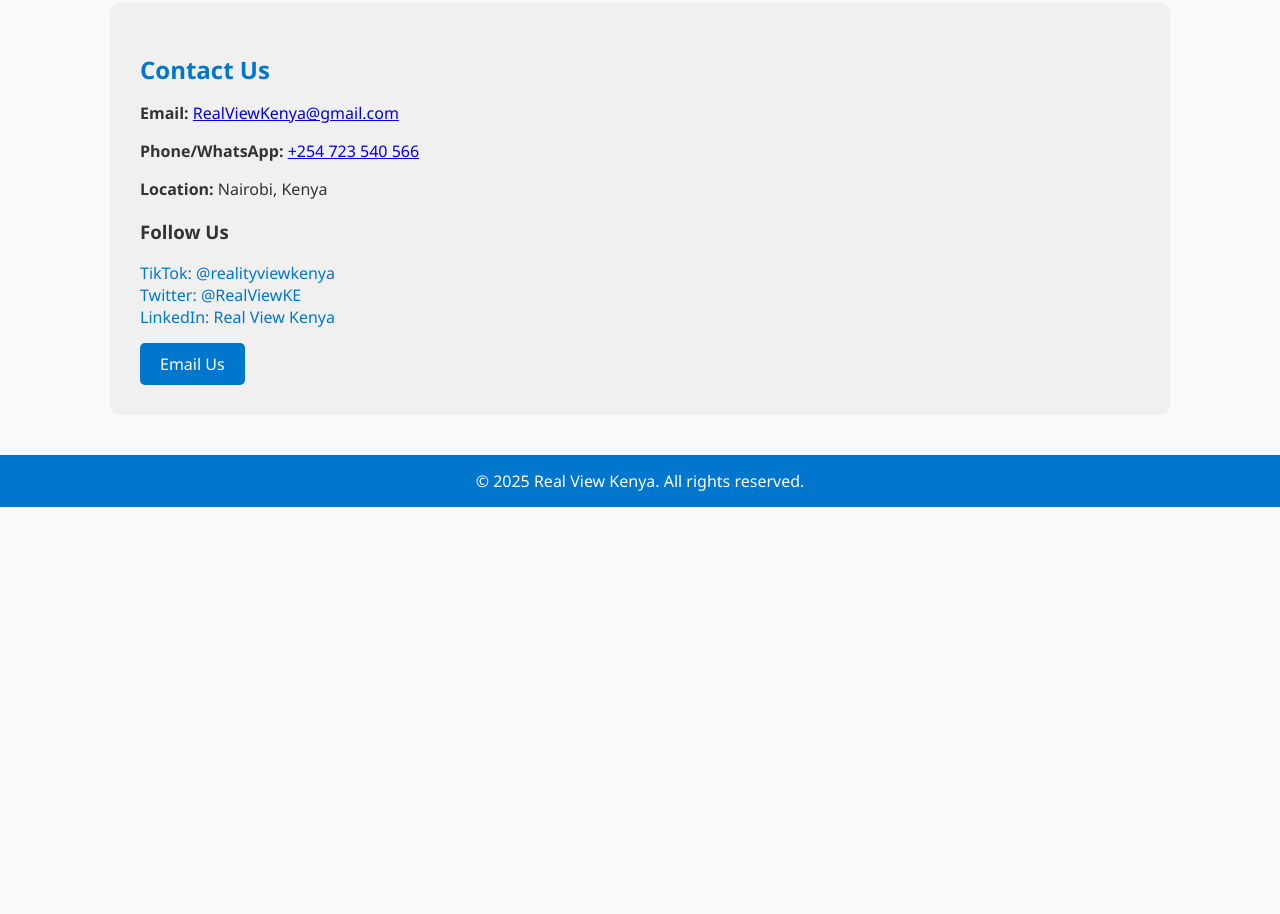
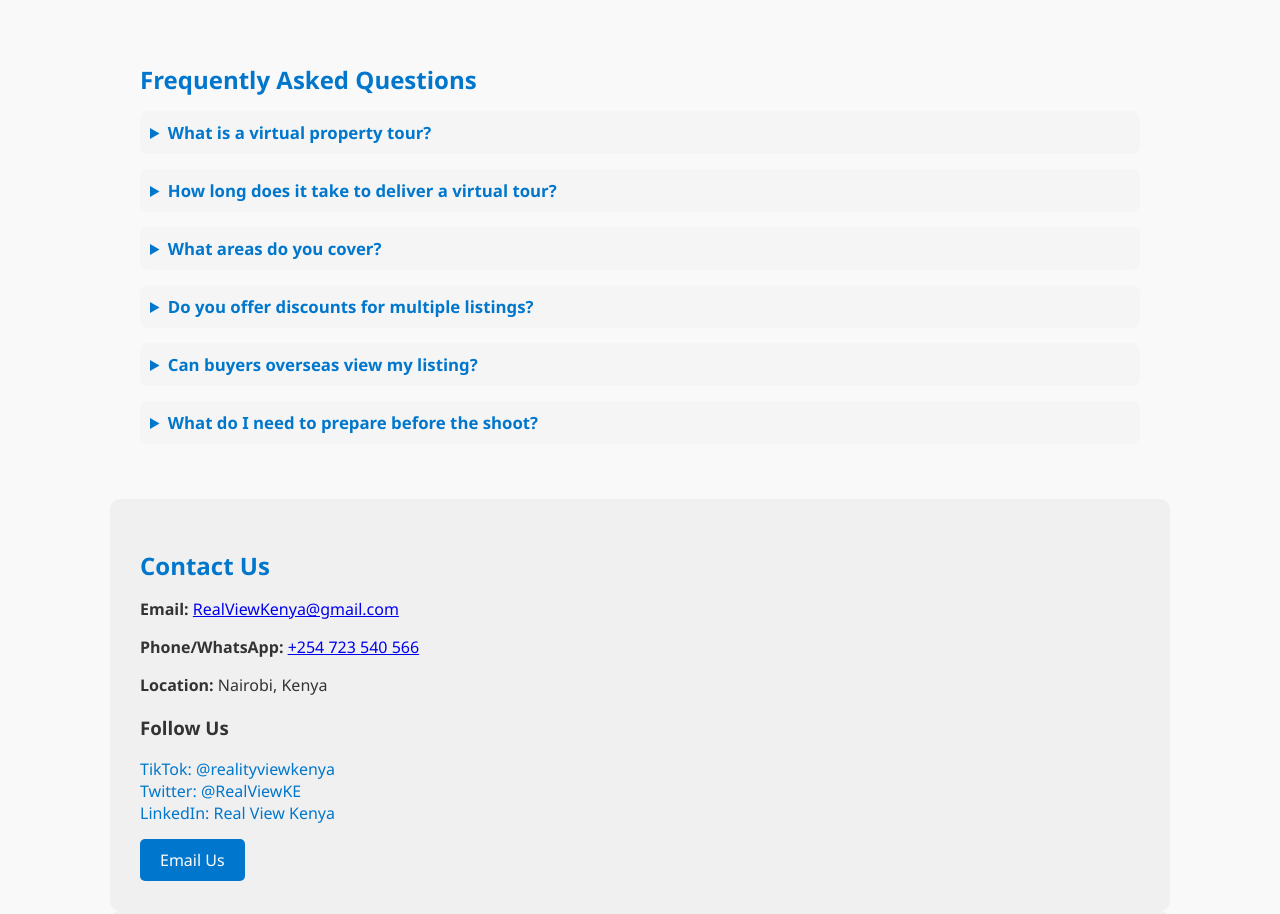
Before and after one commit to ChilobaEnt/realviewkenya, a plain HTML site: page index.html in a window 1280 px wide. Shown: the part 1816-2730 px from the top of the page. Before the commit the page ends 2323 px from the top, so only its background shows below. Drawn offline with Linux system fonts and the light colour scheme.

Commit message:
Update index.html

```diff
--- a/index.html
+++ b/index.html
@@ -139,6 +139,20 @@
       padding: 8px;
       margin-bottom: 10px;
     }
+
+     #faq details {
+      margin-bottom: 15px;
+      padding: 10px;
+      background: #f5f5f5;
+      border-radius: 8px;
+      cursor: pointer;
+    }
+
+    #faq summary {
+      font-weight: bold;
+      font-size: 1.05rem;
+      color: #0077cc;
+    }
     @media screen and (max-width: 600px) {
       header h1 {
         font-size: 2rem;
@@ -208,6 +222,47 @@
   </div>
 </section>
 
+  <section id="faq">
+    <h2>Frequently Asked Questions</h2>
+    <details>
+      <summary><strong>What is a virtual property tour?</strong></summary>
+      <p>A virtual tour is a 360° online walkthrough of a property that allows buyers or renters to view every angle of a home from their phone or computer.</p>
+    </details>
+    <details>
+      <summary><strong>How long does it take to deliver a virtual tour?</strong></summary>
+      <p>We deliver most virtual tours within 48 hours after capturing the property.</p>
+    </details>
+    <details>
+      <summary><strong>What areas do you cover?</strong></summary>
+      <p>We currently serve all of Nairobi and Mombasa, with flexible packages available for other counties on request.</p>
+    </details>
+    <details>
+      <summary><strong>Do you offer discounts for multiple listings?</strong></summary>
+      <p>Yes, we offer discounted pricing for agents or developers showcasing 5 or more listings per month. Contact us for a custom quote.</p>
+    </details>
+    <details>
+      <summary><strong>Can buyers overseas view my listing?</strong></summary>
+      <p>Absolutely. Our virtual tours are accessible from anywhere in the world, making them ideal for reaching diaspora clients or investors.</p>
+    </details>
+    <details>
+      <summary><strong>What do I need to prepare before the shoot?</strong></summary>
+      <p>Please ensure the property is clean, well-lit, and free of clutter. We'll take care of the rest, including setup and capture.</p>
+    </details>
+  </section>
+
+  <section id="contact" class="contact">
+    <h2>Contact Us</h2>
+    <p><strong>Email:</strong> <a href="mailto:RealViewKenya@gmail.com">RealViewKenya@gmail.com</a></p>
+    <p><strong>Phone/WhatsApp:</strong> <a href="tel:+254723540566">+254 723 540 566</a></p>
+    <p><strong>Location:</strong> Nairobi, Kenya</p>
+    <div class="socials">
+      <h3>Follow Us</h3>
+      <a href="https://www.tiktok.com/@realityviewkenya" target="_blank">TikTok: @realityviewkenya</a><br>
+      <a href="https://twitter.com/RealViewKE" target="_blank">Twitter: @RealViewKE</a><br>
+      <a href="https://www.linkedin.com/company/real-view-kenya" target="_blank">LinkedIn: Real View Kenya</a>
+    </div>
+    <a href="mailto:RealViewKenya@gmail.com" class="button">Email Us</a>
+  </section>
 
     </div>
   </section>
```
